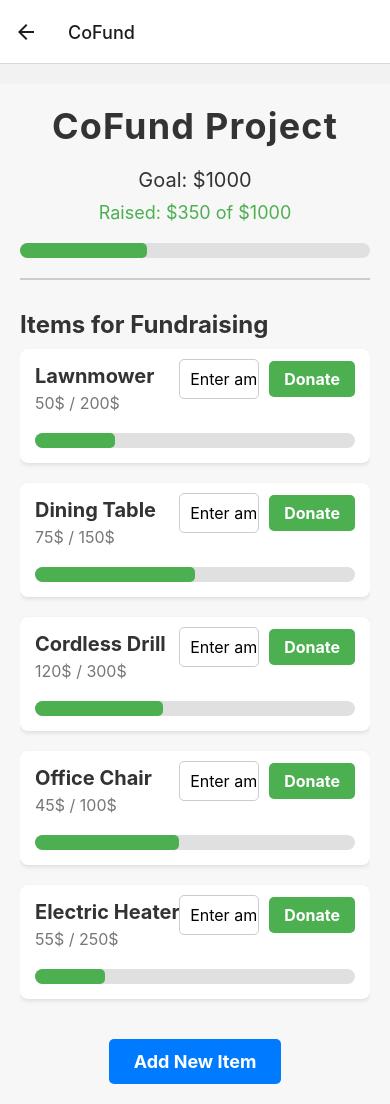
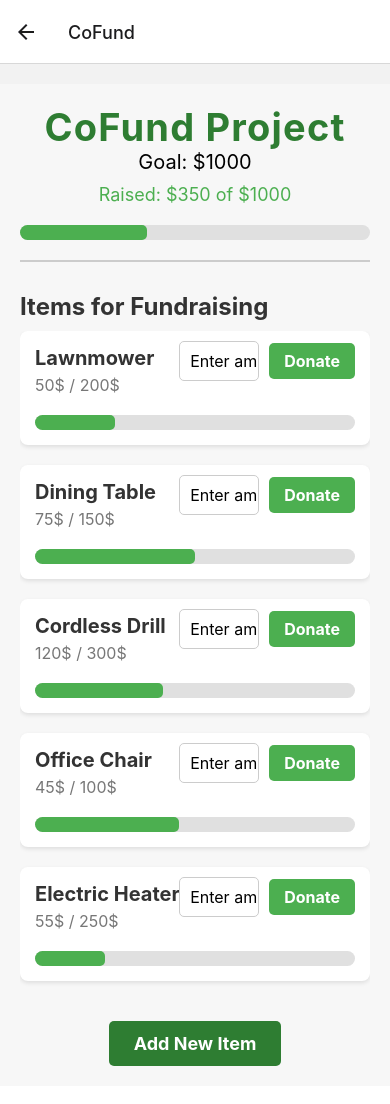
Before and after one commit to AndreiB02/Unihack6-Neighbourly, a React Native app: screen /CoFundScreen in a window 390 px wide. Built offline with nearby package versions, Linux system fonts and the light colour scheme.

Commit message:
CoFund Button Color Change

```diff
--- a/screens/CoFound/CoFundScreen.js
+++ b/screens/CoFound/CoFundScreen.js
@@ -160,11 +160,10 @@ const styles = StyleSheet.create({
         backgroundColor: '#f7f7f7',
     },
     header: {
-        fontSize: 36,
+        fontSize: 38,
         fontWeight: 'bold',
-        color: '#333',
+        color: '#2E7D32',
         textAlign: 'center',
-        marginBottom: 20,
         letterSpacing: 1.2,
     },
     goalContainer: {
@@ -176,7 +175,6 @@ const styles = StyleSheet.create({
     },
     goalText: {
         fontSize: 20,
-        color: '#333',
     },
     progressText: {
         fontSize: 18,
@@ -225,7 +223,7 @@ const styles = StyleSheet.create({
         fontWeight: 'bold',
     },
     addItemButton: {
-        backgroundColor: '#007BFF',
+        backgroundColor: '#2E7D32',
         paddingVertical: 12,
         paddingHorizontal: 25,
         borderRadius: 5,
```
